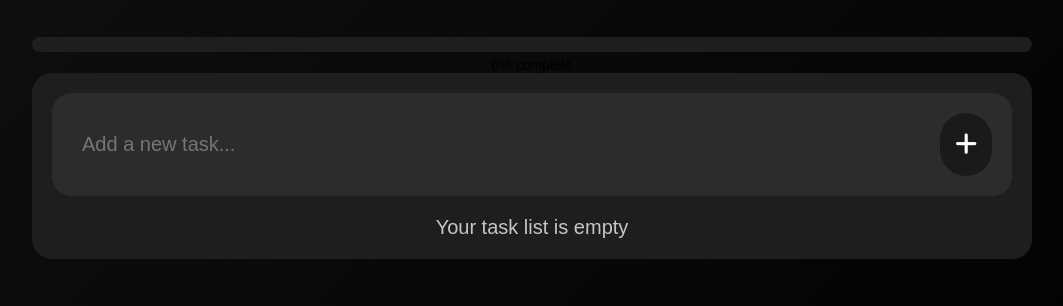
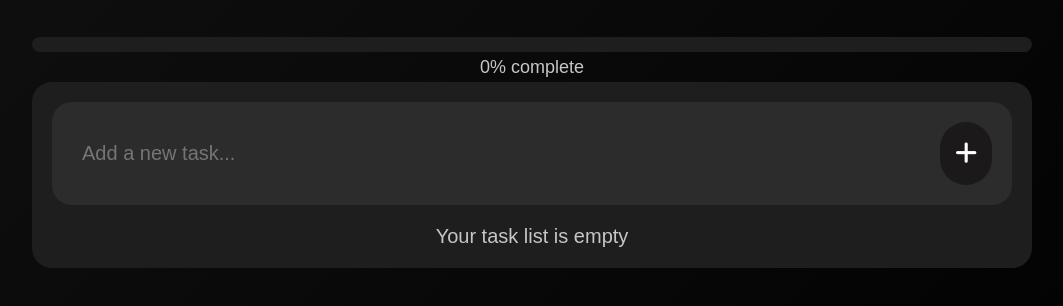
Before and after one commit to DivyaMaryFrancis/ToDoApp, a plain HTML site: page index.html in a window 1280 px wide. Shown: the part 204-510 px from the top of the page, without its empty margins (108-1171 px from the left). Drawn offline with Linux system fonts and the light colour scheme.

```diff
--- a/style.css
+++ b/style.css
@@ -13,7 +13,7 @@
 .todo-app{
     max-width: 1000px;
     width: 100%;
-    margin: 0px auto 20px auto;
+    margin: 4px auto 20px auto;
     padding: 20px ;
     background: #1e1e1e;
     border-radius: 20px;
@@ -56,9 +56,10 @@
 }
 
 #progressText {
-  font-size: 14px;
+  font-size: 18px;
   margin-top: 5px;
   text-align: center;
+    color: #c7c6c6;
 }
 
 .row{
```
